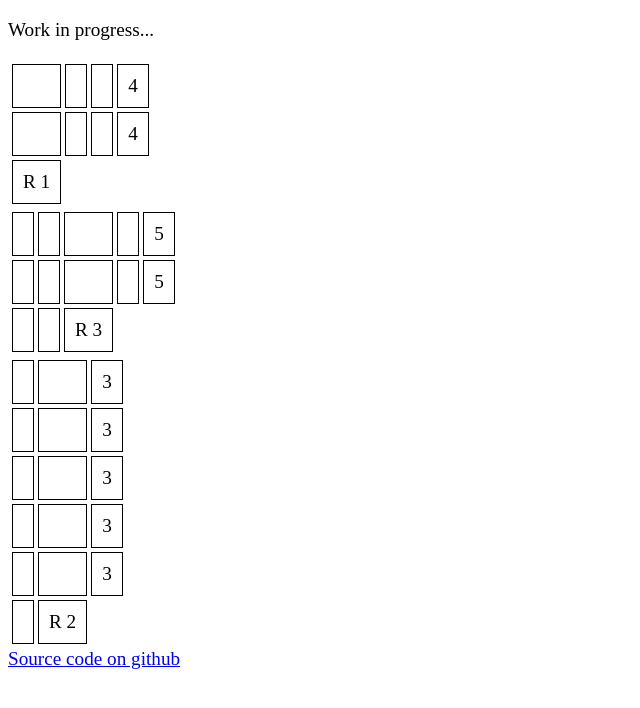
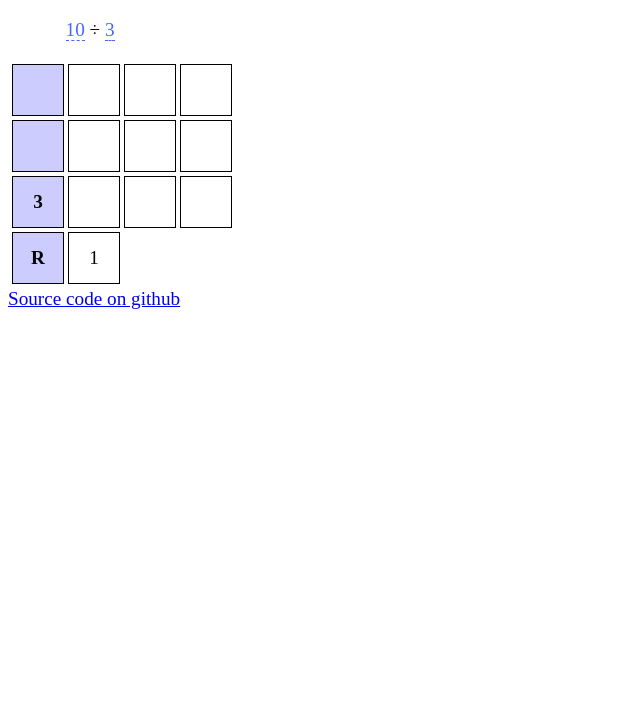
Before and after one commit to wapcaplet/matheye, a Flask app: page /division in a window 1280 px wide. Shown: the top 708 px of the page, without its empty margins (0-640 px from the left). Run offline with Flask 2, Linux system fonts and the light colour scheme; some libraries are stand-ins or nearby versions.

Commit message:
Flesh out division
Also move tangle stuff to main template

```diff
--- a/static/css/screen.css
+++ b/static/css/screen.css
@@ -122,3 +122,9 @@ td:hover {
 .legendLabel {
   text-align: right;
 }
+
+table.squares th,
+table.squares td {
+  width: 30px;
+  height: 30px;
+}
--- a/static/js/division.js
+++ b/static/js/division.js
@@ -4,20 +4,31 @@ function show_division(numerator, denominator) {
   var quotient = Math.floor(numerator / denominator);
   var remainder = numerator % denominator;
 
-  var table = elem('table');
+  var table = elem('table').addClass('squares');
 
   // quotient * rows
   for (var q = 1; q <= quotient; q++) {
     var tr = elem('tr');
+    // Show quotient header in last row
+    if (q == quotient) {
+      tr.append(elem('th').html(quotient));
+    }
+    // Otherwise, empty header
+    else {
+      tr.append(elem('th').html(''));
+    }
     // numerator * cells
-    append_cells(tr, denominator, '', denominator);
+    append_cells(tr, denominator);
     table.append(tr);
   }
 
-  // One more row for remainder
-  var tr = elem('tr');
-  append_cells(tr, remainder, '', 'R ' + remainder, 'remainder');
-  table.append(tr);
+  // One more row for remainder, if there is one
+  if (remainder > 0) {
+    var tr = elem('tr');
+    tr.append(elem('th').html('R'));
+    append_cells(tr, remainder, remainder, '', 'remainder');
+    table.append(tr);
+  }
 
   return table;
 }
--- a/static/js/matheye.js
+++ b/static/js/matheye.js
@@ -59,7 +59,7 @@ function append_cells(tr, count, first_content, last_content, cls) {
   for (var c = 1; c <= count; c++) {
     var td = elem('td').addClass(cls);
     if (c == 1)     { td.html(first_content); }
-    if (c == count) { td.html(last_content); }
+    else if (c == count) { td.html(last_content); }
     tr.append(td);
   }
 }
--- a/templates/base.html
+++ b/templates/base.html
@@ -4,10 +4,21 @@
     {% block head %}
     <title>{% block title %}{% endblock %} - Matheye</title>
 
+    <link rel="shortcut icon" href="{{ url_for('static', filename='img/favicon.ico') }}">
+
+    <!-- Scripts -->
     <script src="{{ url_for('static', filename='js/jquery-1.8.2.js') }}"></script>
     <script src="{{ url_for('static', filename='js/matheye.js') }}"></script>
+    <script type="text/javascript" src="{{ url_for('static', filename='js/tangle/Tangle.js') }}"></script>
+    <script type="text/javascript" src="{{ url_for('static', filename='js/tangle/TangleKit/mootools.js') }}"></script>
+    <script type="text/javascript" src="{{ url_for('static', filename='js/tangle/TangleKit/sprintf.js') }}"></script>
+    <script type="text/javascript" src="{{ url_for('static', filename='js/tangle/TangleKit/BVTouchable.js') }}"></script>
+    <script type="text/javascript" src="{{ url_for('static', filename='js/tangle/TangleKit/TangleKit.js') }}"></script>
+    <script src="{{ url_for('static', filename='js/tangly.js') }}"></script>
+
+    <!-- Styles -->
+    <link rel="stylesheet" href="{{ url_for('static', filename='js/tangle/TangleKit/TangleKit.css') }}" type="text/css">
     <link rel="stylesheet" href="{{ url_for('static', filename='css/screen.css') }}" />
-    <link rel="shortcut icon" href="{{ url_for('static', filename='img/favicon.ico') }}">
 
     {% endblock %}
   </head>
--- a/templates/division.html
+++ b/templates/division.html
@@ -2,15 +2,34 @@
 {% block title %}Division{% endblock %}
 
 {% block content %}
-  <p>Work in progress...</p>
-  <div id="division"></div>
+  <div id="division" class="equation">
+    <span id="n"></span> &div; <span id="d"></span>
+  </div>
+  <div id="show_division"></div>
 
   <script src="{{ url_for('static', filename='js/division.js') }}"></script>
   <script>
+    function setup_variables() {
+      make_variable('n', 0, 50, 1);
+      make_variable('d', 1, 50, 1);
+    }
+    function setUpTangle() {
+      setup_variables();
+
+      var element = document.getElementById("division");
+      var tangle = new Tangle(element, {
+        initialize: function() {
+          this.n = 10;
+          this.d = 3;
+        },
+        update: function() {
+          $('#show_division').html(show_division(this.n, this.d));
+        }
+      });
+    }
+
     $(document).ready(function() {
-      $('#division').append(show_division(9, 4));
-      $('#division').append(show_division(13, 5));
-      $('#division').append(show_division(17, 3));
+      setUpTangle();
     });
   </script>
 {% endblock %}
```
Also changed, not shown: templates/graphing.html (+0 -8 lines).
